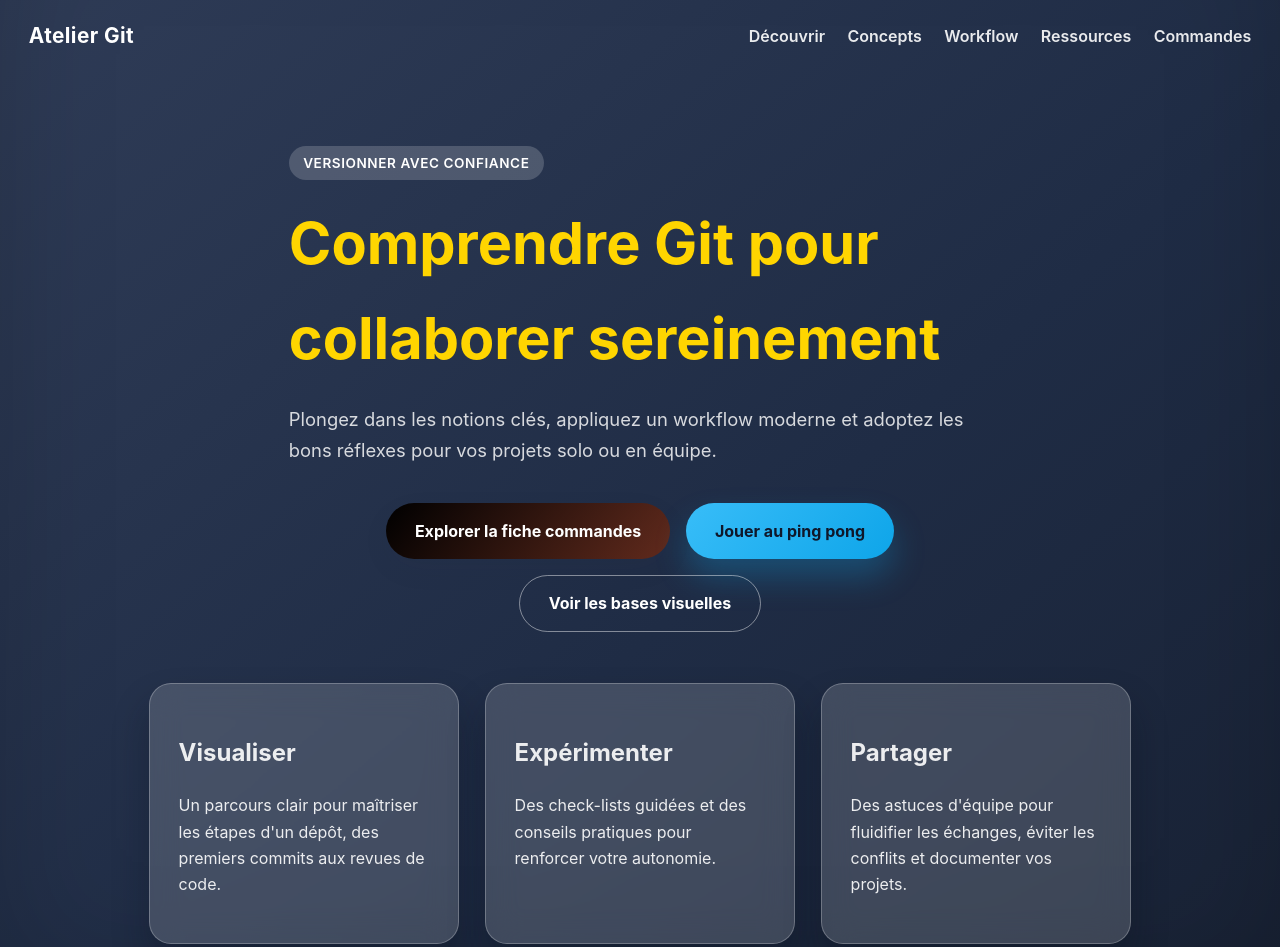
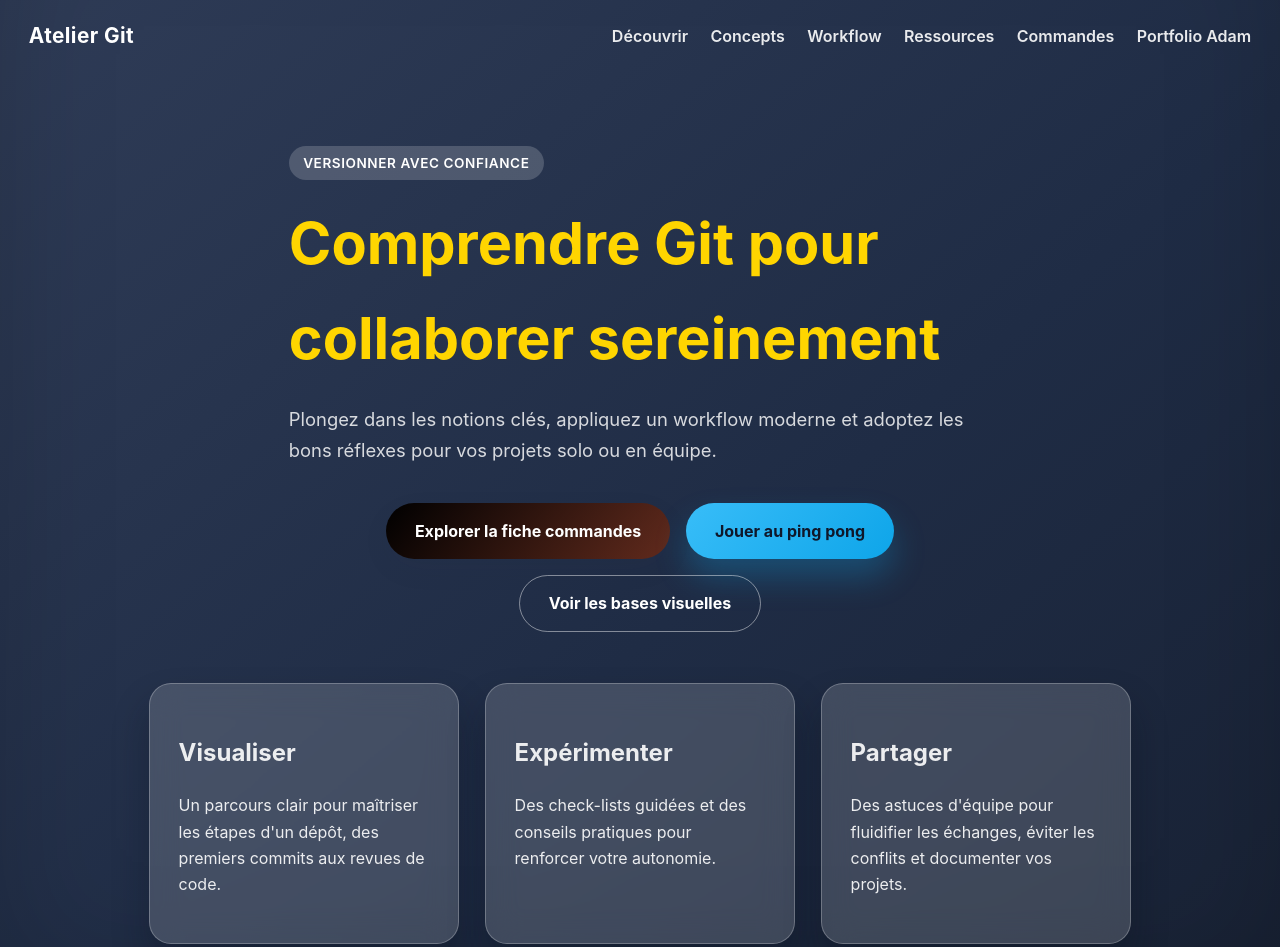
Before and after one commit to AyXxos/Projet-Final-Git, a plain HTML site: page index.html in a window 1280 px wide. Shown: the top 947 px of the page. Drawn offline with Linux system fonts and the light colour scheme.

Commit message:
Ajout du lien de redirection du portfolio d'Adam dans la navbar d'index.html

```diff
--- a/index.html
+++ b/index.html
@@ -22,6 +22,7 @@
                 <li><a href="#workflow">Workflow</a></li>
                 <li><a href="#ressources">Ressources</a></li>
                 <li><a href="commandes.html">Commandes</a></li>
+                <li><a href="https://ayxxos.netlify.app">Portfolio Adam</a></li>
             </ul>
         </nav>
         <div class="hero-content">
```
